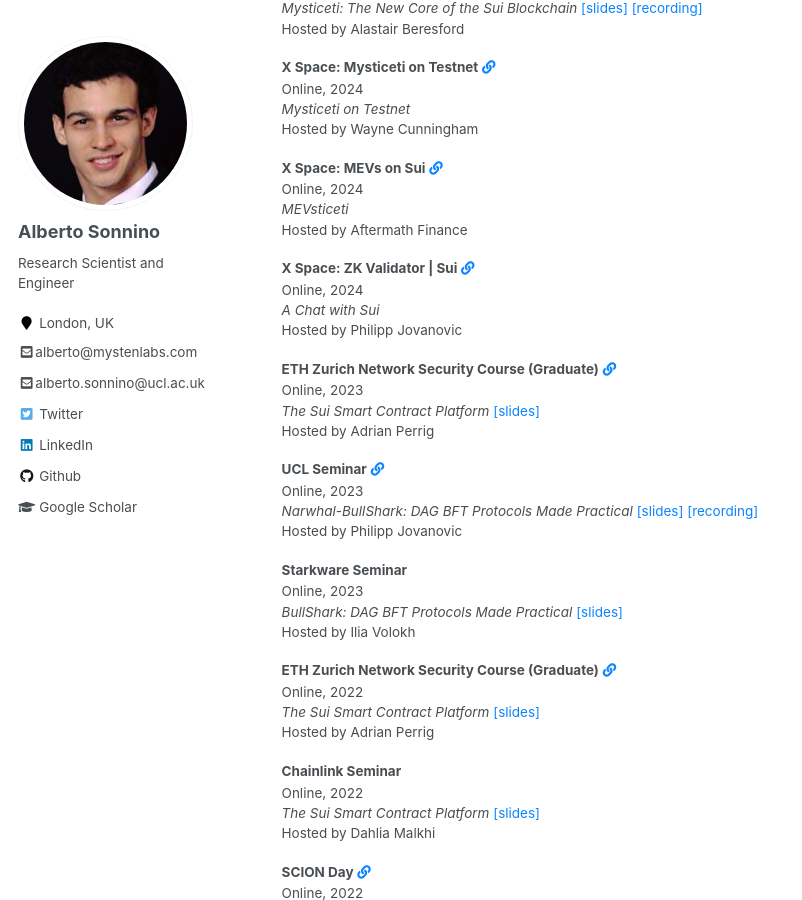
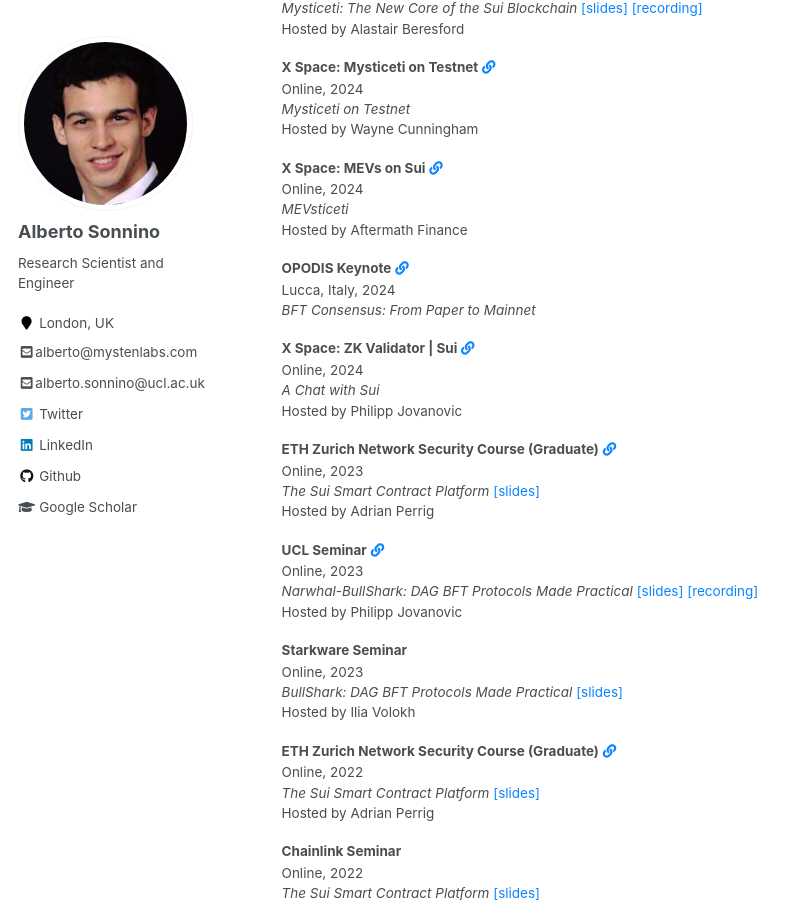
Before and after one commit to asonnino/asonnino.github.io, a Jekyll site: the page built from _pages/talks.md, in a window 1280 px wide and 900 px high, scrolled down 1540 px. Shown: the whole window, without its empty margins (0-802 px from the left). Built offline with Jekyll 4.4.1, drawn with Linux system fonts in a browser that asks for light colours.

Commit message:
feat: Update reference to OPODIS keynote

```diff
--- a/_data/talks.json
+++ b/_data/talks.json
@@ -692,5 +692,12 @@
     "papers": ["arke.pdf"],
     "link": "https://www.sigsac.org/ccs/CCS2024/"
   },
-
+   {
+    "category": "invited",
+    "title": "BFT Consensus: From Paper to Mainnet",
+    "event": "OPODIS Keynote",
+    "location": "Lucca, Italy",
+    "date": 2024,
+    "link": "https://opodis2024.imtlucca.it"
+  },
 ]
```
